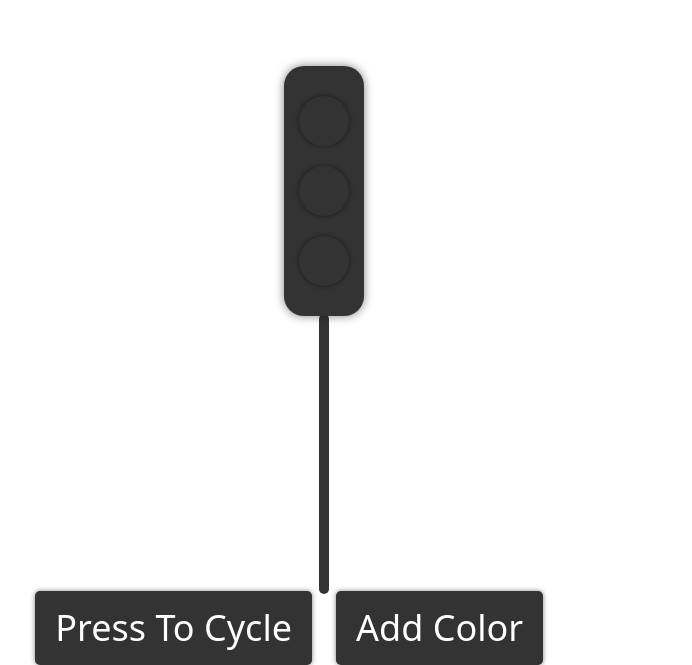
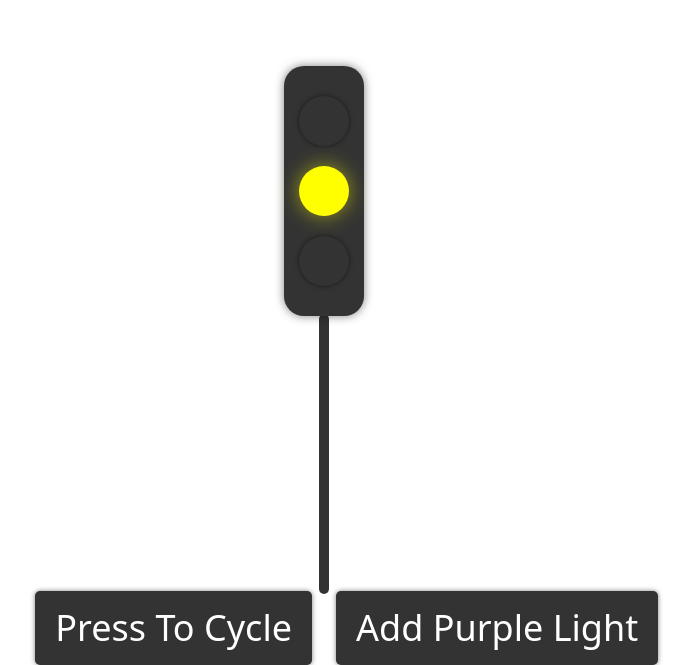
Before and after one commit to AlexisRSM/Traffic-Light, a React (Vite) app in the folder Traffic-Light/: page / in a window 1280 px wide. Shown: the part 209-874 px from the top of the page, without its empty margins (316-1008 px from the left). Built offline with nearby package versions, Linux system fonts and the light colour scheme.

Commit message:
Nice version 1.3

```diff
--- a/Traffic-Light/src/modules/Styles/TrafficLight.css
+++ b/Traffic-Light/src/modules/Styles/TrafficLight.css
@@ -1,6 +1,6 @@
 .cycle {
-    position:absolute;
-    top:100%;
+    position: absolute;
+    top: 100%;
     background-color: #333;
     color: white;
     padding: 10px 20px;
@@ -9,11 +9,11 @@
     cursor: pointer;
     font-size: 36px;
     box-shadow: 0 0 5px rgba(0, 0, 0, 0.5);
+}
 
-}
 .add {
-    position:absolute;
-    top:100%;
+    position: absolute;
+    top: 100%;
     background-color: #333;
     color: white;
     padding: 10px 20px;
@@ -22,8 +22,8 @@
     cursor: pointer;
     font-size: 36px;
     box-shadow: 0 0 5px rgba(0, 0, 0, 0.5);
+}
 
-}
 .traffic-light {
     display: flex;
     justify-content: center;
@@ -33,7 +33,7 @@
 
 .pole {
     position: absolute;
-    top:99%;
+    top: 99%;
     width: 10px;
     height: 280px;
     background-color: #333;
@@ -50,7 +50,7 @@
     display: flex;
     flex-direction: column;
     align-items: center;
-    position:relative;
+    position: relative;
 }
 
 .light {
@@ -76,3 +76,8 @@
     background-color: green;
     box-shadow: 0 0 20px rgba(0, 255, 0, 0.5);
 }
+
+.purple {
+    background-color: purple;
+    box-shadow: 0 0 20px rgba(128, 0, 128, 0.5);
+}
--- a/Traffic-Light/src/modules/TrafficLight.jsx
+++ b/Traffic-Light/src/modules/TrafficLight.jsx
@@ -1,38 +1,45 @@
 import { useEffect, useState } from "react";
 
+function TrafficLight() {
+    const [color, setColor] = useState({
+        one: "red",
+        two: "",
+        three: "",
+        four: "" // Initially, the purple light is not set
+    });
+    /* const [intervalId, setIntervalId] = useState(null); */
+    const [hasPurple, setHasPurple] = useState(false); // Track if the purple light is added
+
+    function changeColor() {
+        if (color.one === "red") {
+            if (hasPurple) {
+                setColor({ one: "", two: "", three: "", four: "purple" });
+            } else {
+                setColor({ one: "", two: "", three: "green", four: "" });
+            }
+        } else if (color.two === "yellow") {
+            setColor({ one: "red", two: "", three: "", four: "" });
+        } else if (color.three === "green") {
+            setColor({ one: "", two: "yellow", three: "", four: "" });
+        } else if (color.four === "purple") {
+            setColor({ one: "", two: "", three: "green", four: "" });
+        }
+    }
 
 
+    useEffect(() => {
+        const interval = setInterval(() => {
+            changeColor();
+        }, 2000);
+        /* setIntervalId(interval) */;
 
-function TrafficLight() {
+        return () => clearInterval(interval); // Clean up the interval on component unmount
+    }, [color]);
 
-    const [color, setColor] = useState({
-        one: "",
-        two: "",
-        three: ""
-    });
-
-
-    function changeColor(color) {
-        if (color.one == "red") {
-            color.one = ""
-            color.two = "yellow"
-            color.three = ""
-        }
-        else if (color.two == "yellow") {
-            color.one = ""
-            color.two = ""
-            color.three = "green"
-        }
-        else if (color.three == "green") {
-            color.one = "red"
-            color.two = ""
-            color.three = ""
-        }
-        myInterval = setInterval(setColor(changeColor({ color })), 3000);
-    }
-
-/* useEffect() */
-
+    const addPurpleLight = () => {
+        setHasPurple(true);
+        setColor(prevColor => ({ ...prevColor, four: "" }));
+    };
 
     return (
         <>
@@ -40,40 +47,46 @@ function TrafficLight() {
                 <div className="col-6 d-flex justify-content-end">
                     <button
                         onClick={() => {
-                            let clone={...color};
-                            changeColor(clone);
-                            clearInterval(myInterval);
+                            clearInterval(intervalId); // Clear the interval when button is clicked
+                            changeColor();
                         }}
-                        type="button" className="btn cycle btn-warning">Press To Cycle</button>
+                        type="button"
+                        className="btn cycle btn-warning"
+                    >
+                        Press To Cycle
+                    </button>
                 </div>
                 <div className="col-6 ">
-                    <button type="button" className="btn add color btn-warning">Add Color</button>
+                    <button
+                        type="button"
+                        className="btn add color btn-warning"
+                        onClick={addPurpleLight} // Add purple light when button is clicked
+                    >
+                        Add Purple Light
+                    </button>
                 </div>
             </div>
             <div className="row">
                 <div className="traffic-light">
                     <div className="container">
-                        <div onClick={() => {
-                            let clone = { ...color }
-                            clone.one = "red"
-                            clone.two = ""
-                            clone.three = ""
-                            setColor(clone)
-                        }} className={`${color.one} light`}> </div>
-                        <div onClick={() => {
-                            let clone = { ...color }
-                            clone.one = ""
-                            clone.two = "yellow"
-                            clone.three = ""
-                            setColor(clone)
-                        }} className={`${color.two} light`}></div>
-                        <div onClick={() => {
-                            let clone = { ...color }
-                            clone.one = ""
-                            clone.two = ""
-                            clone.three = "green"
-                            setColor(clone)
-                        }} className={`${color.three} light`}></div>
+                        <div
+                            onClick={() => setColor({ one: "red", two: "", three: "", four: "" })}
+                            className={`${color.one} light`}
+                        ></div>
+                        <div
+                            onClick={() => setColor({ one: "", two: "yellow", three: "", four: "" })}
+                            className={`${color.two} light`}
+                        ></div>
+                        <div
+                            onClick={() => setColor({ one: "", two: "", three: "green", four: "" })}
+                            className={`${color.three} light`}
+                        ></div>
+                        {hasPurple && (
+                            <div
+                                onClick={() => setColor({ one: "", two: "", three: "", four: "purple" })}
+                                className={`${color.four} light`}
+                            ></div>
+                        )}
                         <div className="pole"></div>
                     </div>
                 </div>
@@ -82,6 +95,4 @@ function TrafficLight() {
     );
 }
 
-
-
 export default TrafficLight;
```
